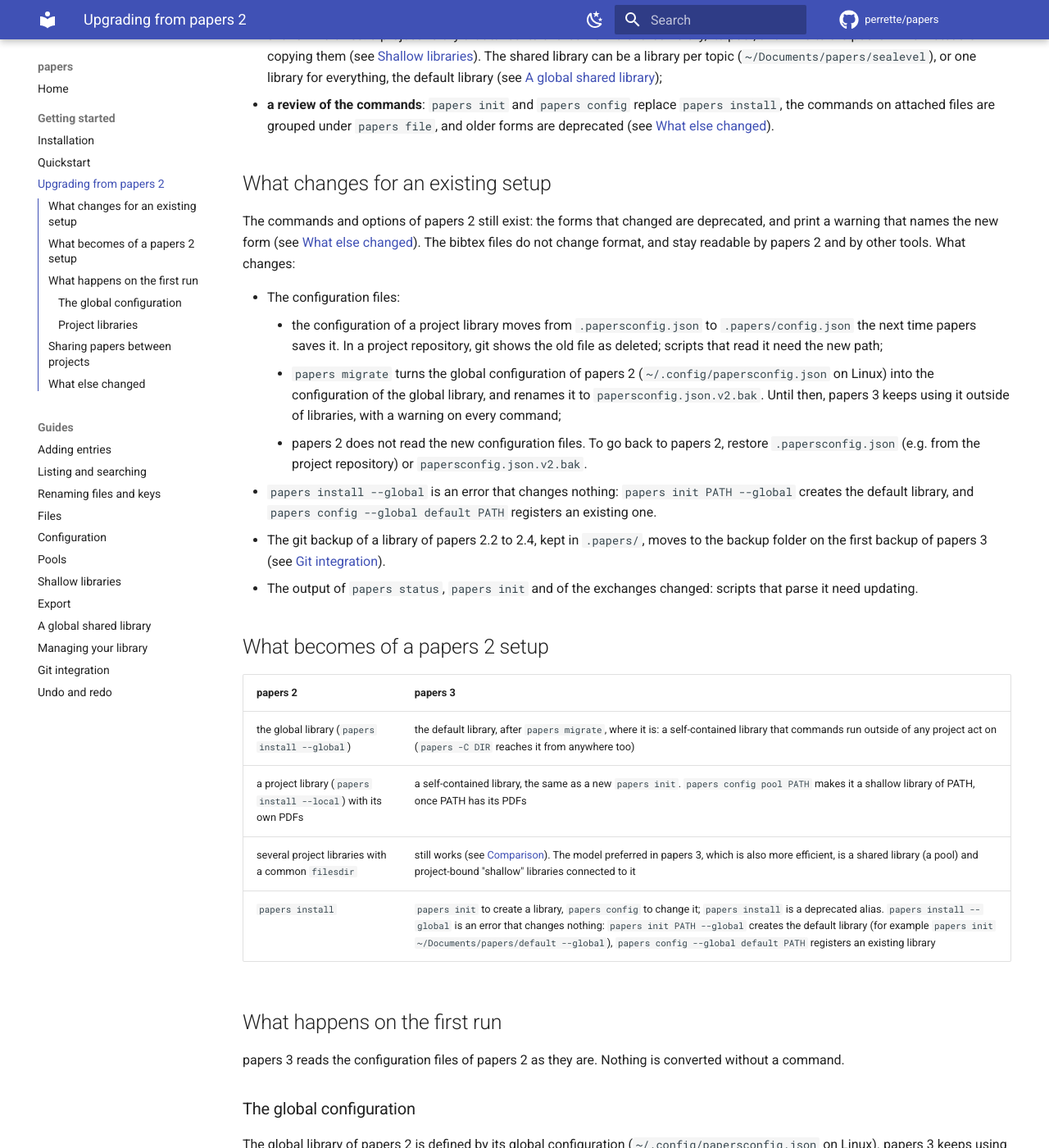
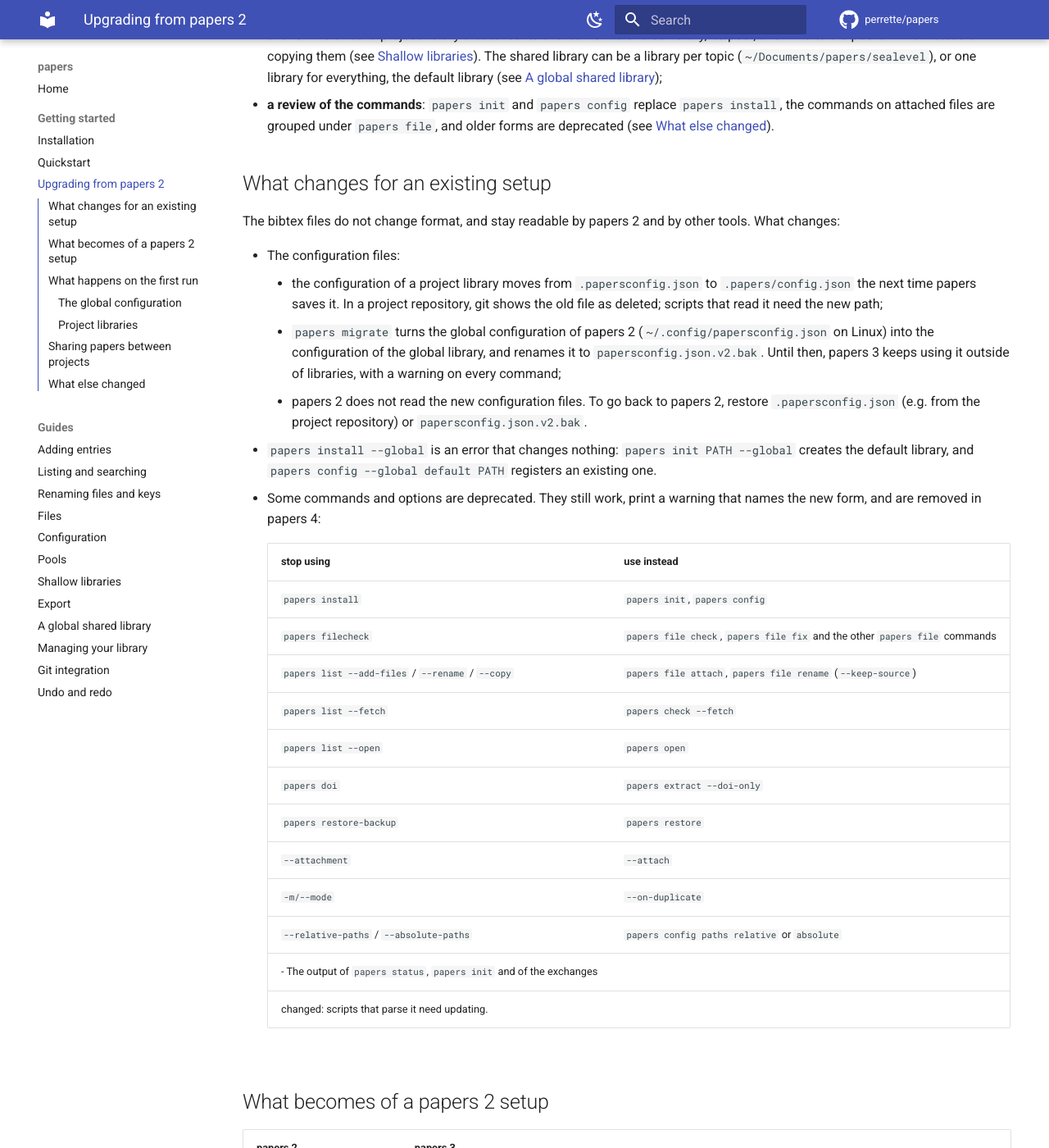
Before and after one commit to perrette/papers, an MkDocs documentation site: the page built from docs/upgrading.md, in a window 1280 px wide and 1400 px high, scrolled down 250 px. Shown: the whole window at 82% size. Built offline with MkDocs 1.6.1 and Material for MkDocs 9.7.7, drawn with Linux system fonts in a browser that asks for light colours; comment, search, counter and statistics services are not loaded; the version menu is left out; some of the changed text lies outside the part shown.

Commit message:
docs/upgrading: the deprecated commands to stop using; drop the 2.2-2.4 backup note

```diff
--- a/docs/upgrading.md
+++ b/docs/upgrading.md
@@ -18,10 +18,8 @@ papers 3 adds the following new functionalities:
 
 ## What changes for an existing setup
 
-The commands and options of papers 2 still exist: the forms that changed
-are deprecated, and print a warning that names the new form (see
-[What else changed](#what-else-changed)). The bibtex files do not change
-format, and stay readable by papers 2 and by other tools. What changes:
+The bibtex files do not change format, and stay readable by papers 2 and
+by other tools. What changes:
 
 - The configuration files:
     - the configuration of a project library moves from
@@ -39,9 +37,21 @@ format, and stay readable by papers 2 and by other tools. What changes:
 - `papers install --global` is an error that changes nothing:
   `papers init PATH --global` creates the default library, and
   `papers config --global default PATH` registers an existing one.
-- The git backup of a library of papers 2.2 to 2.4, kept in `.papers/`,
-  moves to the backup folder on the first backup of papers 3 (see
-  [Git integration](git.md)).
+- Some commands and options are deprecated. They still work, print a
+  warning that names the new form, and are removed in papers 4:
+
+    | stop using | use instead |
+    |---|---|
+    | `papers install` | `papers init`, `papers config` |
+    | `papers filecheck` | `papers file check`, `papers file fix` and the other `papers file` commands |
+    | `papers list --add-files` / `--rename` / `--copy` | `papers file attach`, `papers file rename` (`--keep-source`) |
+    | `papers list --fetch` | `papers check --fetch` |
+    | `papers list --open` | `papers open` |
+    | `papers doi` | `papers extract --doi-only` |
+    | `papers restore-backup` | `papers restore` |
+    | `--attachment` | `--attach` |
+    | `-m/--mode` | `--on-duplicate` |
+    | `--relative-paths` / `--absolute-paths` | `papers config paths relative` or `absolute` |
 - The output of `papers status`, `papers init` and of the exchanges
   changed: scripts that parse it need updating.
 
@@ -182,9 +192,3 @@ exchanges.
   `detach`, `rm`, `mv`, `rename`, `check`, `fix`, `clean` (see
   [Files](files.md)). They replace `papers filecheck` and the file options
   of `papers list` (`--add-files`, `--rename`, `--copy`).
-- Deprecated forms still work, with a warning that names the new form, and
-  are removed in papers 4: `papers install`, `papers filecheck`,
-  `papers doi` (`papers extract --doi-only`), `papers restore-backup`
-  (`papers restore`), `papers list --fetch` / `--open`, `--attachment`
-  (`--attach`), `-m/--mode` (`--on-duplicate`), `--relative-paths` /
-  `--absolute-paths` (`papers config paths relative|absolute`).
```
